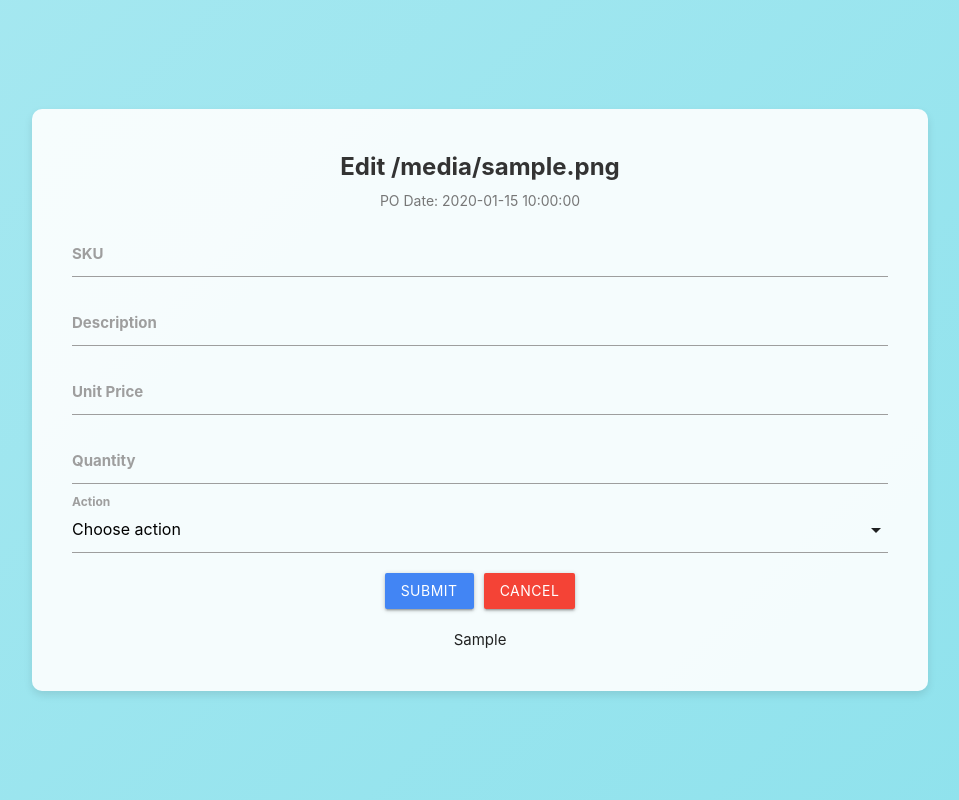
After one commit to riyadfaysal139/Danube-auto-invoice-maker, a Flask app: template templates/edit.html in a window 1280 px wide. The commit adds this page. Shown: the whole page, without its empty margins (160-1119 px from the left). Run offline with Flask 3, Linux system fonts and the light colour scheme; the template is opened without the code that fills it: most values are stand-ins (such as "Sample title", 1, 10 or a date in 2020).

Commit message:
With gui, 1st

```diff
--- /dev/null
+++ b/templates/edit.html
@@ -0,0 +1,151 @@
+<!doctype html>
+<html lang="en">
+  <head>
+    <meta charset="utf-8">
+    <meta name="viewport" content="width=device-width, initial-scale=1, shrink-to-fit=no">
+    <title>Edit PO File</title>
+    <link rel="stylesheet" href="https://cdnjs.cloudflare.com/ajax/libs/materialize/1.0.0/css/materialize.min.css">
+    <style>
+      body {
+        background: linear-gradient(135deg, #e0f7fa 0%, #80deea 100%);
+        background-size: 400% 400%;
+        animation: gradientBackground 15s ease infinite;
+        overflow: auto;  /* Enable scroll wheel */
+        display: flex;
+        justify-content: center;
+        align-items: center;
+        height: 100vh;
+        margin: 0;
+      }
+      @keyframes gradientBackground {
+        0% { background-position: 0% 50%; }
+        50% { background-position: 100% 50%; }
+        100% { background-position: 0% 50%; }
+      }
+      .container {
+        background: rgba(255, 255, 255, 0.9);
+        padding: 40px;
+        border-radius: 10px;
+        box-shadow: 0 4px 8px rgba(0, 0, 0, 0.1);
+        animation: fadeIn 1s ease-in-out;
+        position: relative;
+        z-index: 1;
+        text-align: center;
+        max-height: 90vh;  /* Ensure the container does not exceed the viewport height */
+        overflow: auto;  /* Enable scrolling within the container */
+      }
+      .file-name {
+        font-size: 24px;
+        font-weight: bold;
+        color: #333;
+        margin-bottom: 5px;
+      }
+      .po-date {
+        font-size: 14px;
+        color: #777;
+        margin-bottom: 20px;
+      }
+      .input-field label {
+        font-weight: bold;
+      }
+      .btn-submit {
+        background-color: #4285f4;
+        transition: background-color 0.3s, box-shadow 0.3s;
+        margin-right: 10px;
+      }
+      .btn-submit:hover {
+        background-color: #3367d6;
+        box-shadow: 0 4px 8px rgba(0, 0, 0, 0.2);
+      }
+      .btn-cancel {
+        background-color: #f44336;
+        transition: background-color 0.3s, box-shadow 0.3s;
+      }
+      .btn-cancel:hover {
+        background-color: #d32f2f;
+        box-shadow: 0 4px 8px rgba(0, 0, 0, 0.2);
+      }
+      @keyframes fadeIn {
+        from {
+          opacity: 0;
+        }
+        to {
+          opacity: 1;
+        }
+      }
+      .button-group {
+        display: flex;
+        justify-content: center;
+        margin-top: 20px;
+      }
+      .dataframe {
+        margin-top: 20px;
+        overflow-x: auto;
+      }
+      .dataframe table {
+        width: 100%;
+        border-collapse: collapse;
+      }
+      .dataframe th, .dataframe td {
+        border: 1px solid #ddd;
+        padding: 8px;
+      }
+      .dataframe th {
+        padding-top: 12px;
+        padding-bottom: 12px;
+        text-align: left;
+        background-color: #f2f2f2;
+        color: #333;
+      }
+    </style>
+  </head>
+  <body>
+    <div class="container">
+      <div class="file-name">Edit {{ file_name }}</div>
+      <div class="po-date">PO Date: {{ po_date }}</div>
+      <form method="post" action="{{ url_for('update_file') }}">
+        <input type="hidden" name="file_name" value="{{ file_name }}">
+        <input type="hidden" name="po_date" value="{{ po_date }}">
+        <div class="input-field">
+          <input type="text" id="sku" name="sku" required>
+          <label for="sku">SKU</label>
+        </div>
+        <div class="input-field">
+          <input type="text" id="description" name="description">
+          <label for="description">Description</label>
+        </div>
+        <div class="input-field">
+          <input type="number" step="0.01" id="unit_price" name="unit_price">
+          <label for="unit_price">Unit Price</label>
+        </div>
+        <div class="input-field">
+          <input type="number" id="quantity" name="quantity">
+          <label for="quantity">Quantity</label>
+        </div>
+        <div class="input-field">
+          <select id="action" name="action" required>
+            <option value="" disabled selected>Choose action</option>
+            <option value="add">Add Product</option>
+            <option value="modify">Modify Product</option>
+            <option value="delete">Delete Product</option>
+          </select>
+          <label for="action">Action</label>
+        </div>
+        <div class="button-group">
+          <button type="submit" class="btn btn-submit waves-effect waves-light">Submit</button>
+          <a href="{{ url_for('index') }}" class="btn btn-cancel waves-effect waves-light">Cancel</a>
+        </div>
+      </form>
+      <div class="dataframe">
+        {{ df_html | safe }}
+      </div>
+    </div>
+    <script src="https://cdnjs.cloudflare.com/ajax/libs/materialize/1.0.0/js/materialize.min.js"></script>
+    <script>
+      document.addEventListener('DOMContentLoaded', function() {
+        var elems = document.querySelectorAll('select');
+        var instances = M.FormSelect.init(elems);
+      });
+    </script>
+  </body>
+</html>
--- a/webapp.py
+++ b/webapp.py
@@ -3,6 +3,8 @@ import subprocess
 import sqlite3
 import os
 from dateTimeHandler import get_date
+import df_editor  # Import df_editor to handle DataFrame modifications
+from pdfExtractor import PDFExtractor  # Import PDFExtractor class
 
 app = Flask(__name__)
 
@@ -37,6 +39,45 @@ def index():
 
     return render_template('index.html', default_date=default_date, po_files=po_files, all_po_files=all_po_files, po_date=po_date, invoice_file=invoice_file)
 
+@app.route('/edit_file', methods=['POST'])
+def edit_file():
+    file_name = request.form['file_name']
+    po_date = request.form['po_date']
+    file_path = os.path.join('Files', 'PO', po_date, file_name)
+    pdf_extractor = PDFExtractor(po_date)  # Create an instance of PDFExtractor
+    name_mapping = pdf_extractor.load_mapping('Files/Texts/name_mapping.txt', {"example_key": "example_value"})
+    df = pdf_extractor.extract_text_from_pdf(file_path)
+    df = pdf_extractor.clean_dataframe(df)
+    df_html = df.to_html(classes='dataframe', header="true", index=False)
+    return render_template('edit.html', file_name=file_name, po_date=po_date, df_html=df_html)
+
+@app.route('/update_file', methods=['POST'])
+def update_file():
+    file_name = request.form['file_name']
+    po_date = request.form['po_date']
+    action = request.form['action']
+    sku = request.form.get('sku')
+    description = request.form.get('description')
+    unit_price = request.form.get('unit_price')
+    quantity = request.form.get('quantity')
+
+    file_path = os.path.join('Files', 'PO', po_date, file_name)
+    pdf_extractor = PDFExtractor(po_date)  # Create an instance of PDFExtractor
+    name_mapping = pdf_extractor.load_mapping('Files/Texts/name_mapping.txt', {"example_key": "example_value"})
+
+    # Call the process_pdf function from pdfExtractor to get the DataFrame
+    df = pdf_extractor.extract_text_from_pdf(file_path)
+    df = pdf_extractor.clean_dataframe(df)
+
+    # Perform the action on the DataFrame
+    df = df_editor.handle_dataframe(df, action, sku, description, float(unit_price), int(quantity))
+
+    # Update the totals
+    df = pdf_extractor.calculate_totals(df)
+
+    df_html = df.to_html(classes='dataframe', header="true", index=False)
+    return render_template('edit.html', file_name=file_name, po_date=po_date, df_html=df_html)
+
 @app.route('/Files/PO/<po_date>/<filename>')
 def download_file(po_date, filename):
     po_directory = os.path.join('Files', 'PO', po_date)
```
Also changed, not shown: df_editor.py (added, +51 -0 lines), pdfExtractor.py (+10 -3 lines), templates/index.html (+10 -0 lines), 1 other file.
